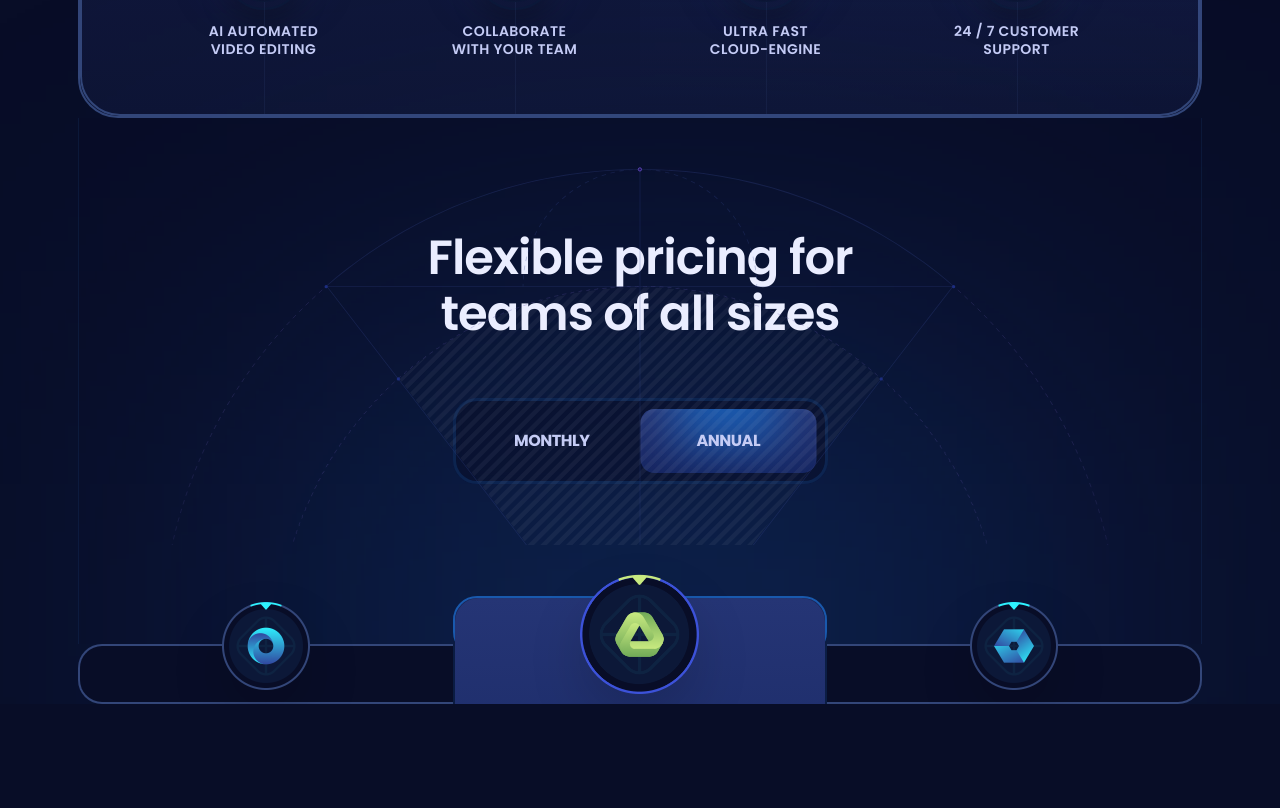
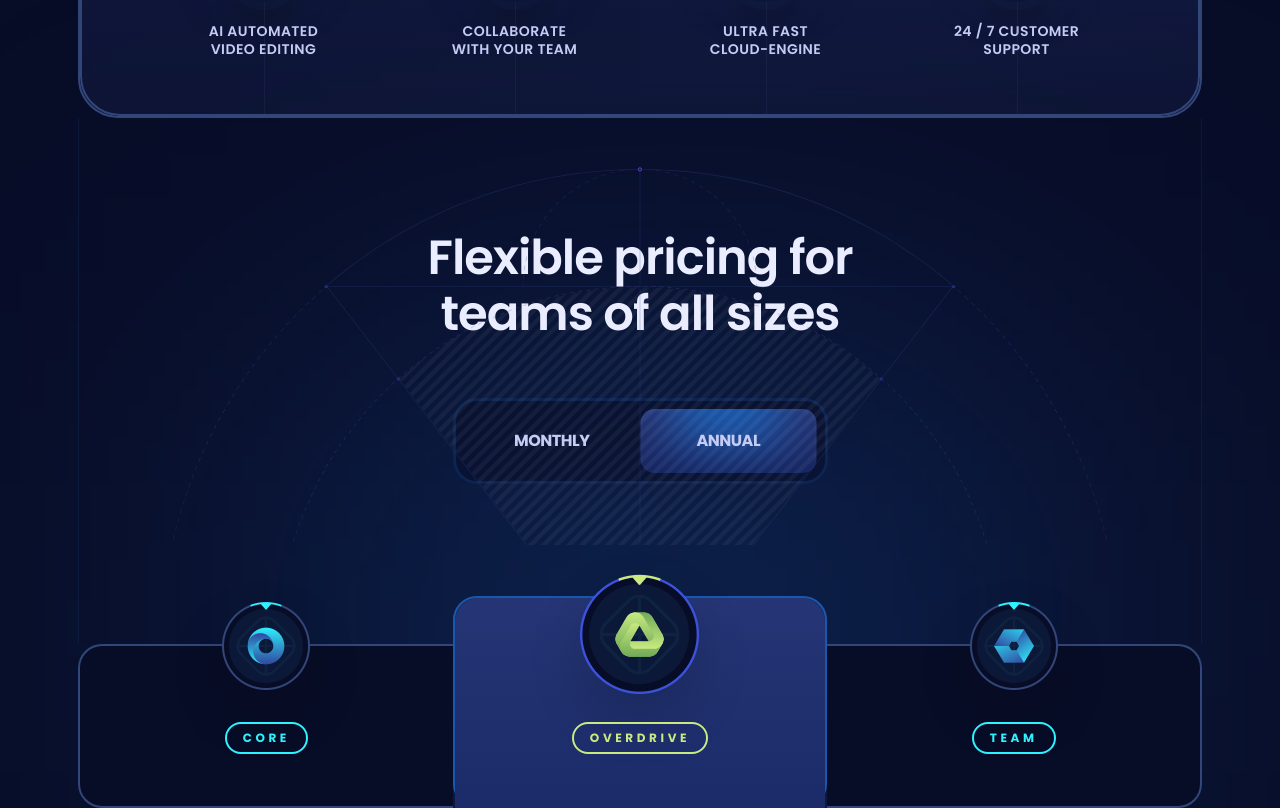
Before and after one commit to MrOLU24/XORA, a React (Vite) app: page / in a window 1280 px wide. Shown: the part 1682-2490 px from the top of the page. Before the commit the page ends 2386 px from the top, so only its background shows below. Built offline with nearby package versions, Linux system fonts and the light colour scheme.

Commit message:
price title

```diff
--- a/src/Sections/Pricing.jsx
+++ b/src/Sections/Pricing.jsx
@@ -55,27 +55,41 @@ const Pricing = () => {
           <div className="scroll-hide relative z-2 -mt-12 flex items-start max-xl:gap-5 max-lg:overflow-auto max-xl:pt-6">
             {plans.map((plan, index) => (
               <div
+                className="pricing-plan_first pricing-plan_last pricing-plan_odd pricing-plan_even relative border-2 p-7 max-xl:min-w-80 max-lg:rounded-3xl xl:w-[calc(33.33%+2px)]"
                 key={plan.id}
-                className="pricing-plan_first pricing-plan_last pricing-plan_odd pricing-plan_even relative border-2 p-7 max-xl:min-w-80 max-lg:rounded-3xl xl:w-[calc(33.33%+2px)]"
               >
                 {index === 1 && (
                   <div className="g4 absolute h-330 left-0 right-0 top-0 z-1 rounded-tl-3xl rounded-tr-3xl" />
                 )}
-
                 <div
                   className={clsx(
                     "absolute left-0 right-0 z-2 flex items-center justify-center",
-                    index === 1 ? "-top-6" : "-top-6 xl:-top-11"
+                    index === 1 ? "-top-6" : "-top6 xl:-top-11"
                   )}
                 >
                   <img
-                    src={plan.logo}
-                    alt={plan.title}
                     className={clsx(
                       "object-contain drop-shadow-2xl",
                       index === 1 ? "size-[120px]" : "size-[88px]"
                     )}
+                    src={plan.logo}
+                    alt={plan.title}
                   />
+                </div>
+                <div
+                  className={clsx(
+                    "relative flex flex-col items-center",
+                    index === 1 ? "pt-24" : "pt-12"
+                  )}
+                >
+                  <div
+                    className={clsx(
+                      "small-2 rounded-20 relative z-2 mx-auto mb-6 border-2 px-4 py-1.5 uppercase",
+                      index === 1 ? "border-p3 text-p3" : "border-p1 text-p1"
+                    )}
+                  >
+                    {plan.title}
+                  </div>
                 </div>
               </div>
             ))}
```
